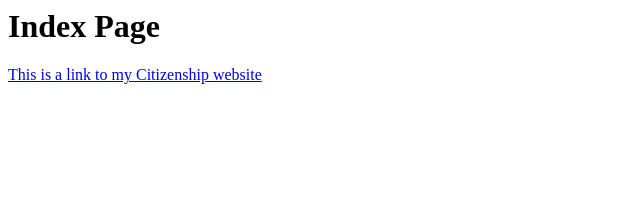
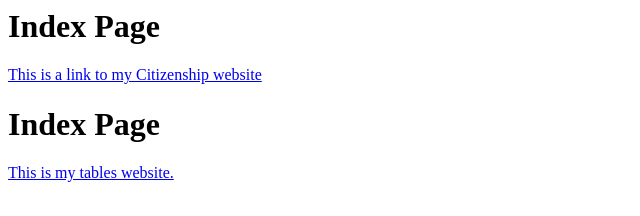
Before and after one commit to Collinsj22/site, a plain HTML site: page index.html in a window 1280 px wide. Shown: the whole page, without its empty margins (0-640 px from the left). Drawn offline with Linux system fonts and the light colour scheme.

Commit message:
my tables website

```diff
--- a/index.html
+++ b/index.html
@@ -7,5 +7,11 @@
 <h1>Index Page</h1>
 <a href="citizenship.html"> This is a
    link to my Citizenship website</a>
+
+
+   <h1>Index Page</h1>
+   <a href="file:///Users/block3/Desktop/site/images/index.html">This is my
+     tables website.</a>
+
 </body>
 </html>
```
Also changed, not shown: 1 other file.
